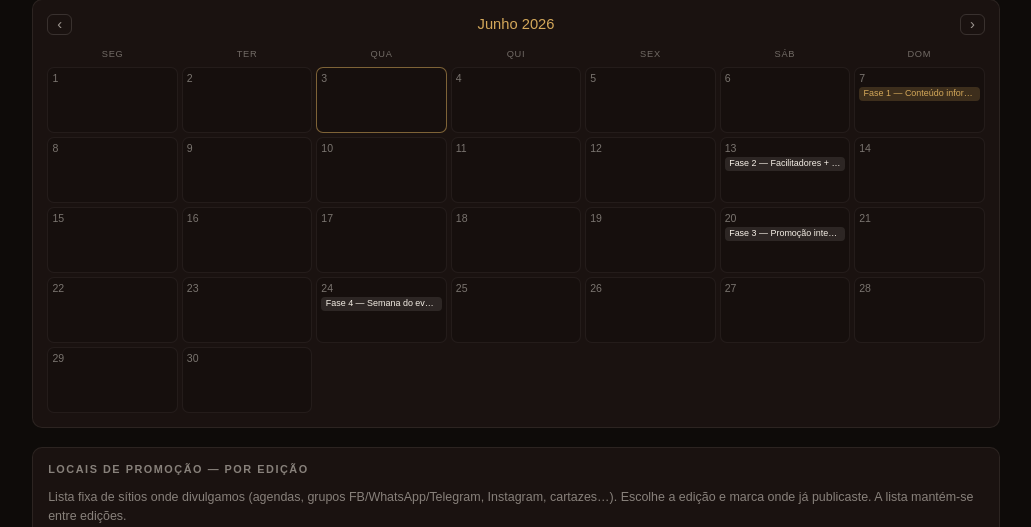
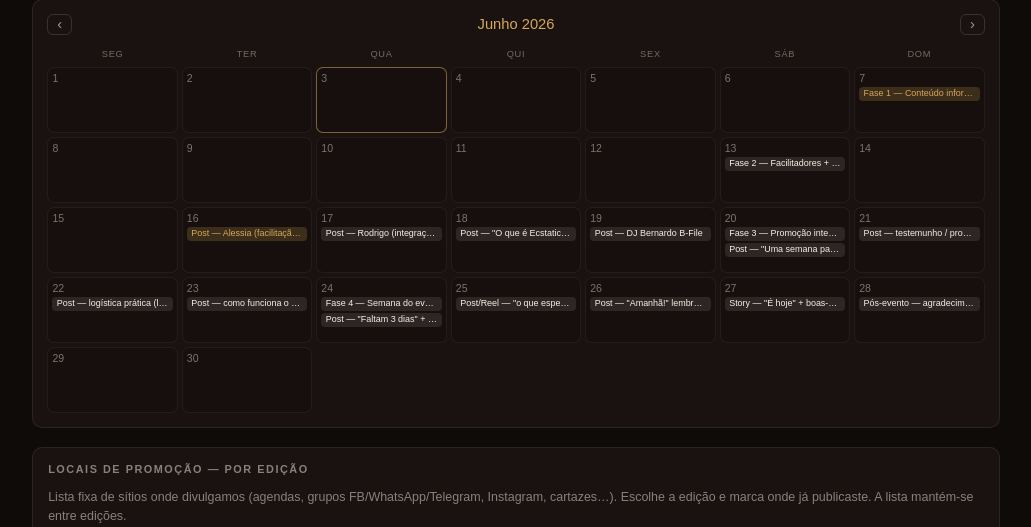
Before and after one commit to InnerFlect-Tech/ecstaticdance-viseu, a PHP site: page /server/admin/promotion.php in a window 1280 px wide. Shown: the part 197-724 px from the top of the page, without its empty margins (124-1155 px from the left). Run offline with PHP 8.4, Linux system fonts and the light colour scheme; the visitor is signed in with stand-in values (Sample User, id 1); some libraries are stand-ins or nearby versions.

Commit message:
Promoção: semear calendário da edição #02 (16–28 jun) + tarefas de preparação
- edv_campaign_seed_promo_schedule(): 16 itens idempotentes (source='promo_jun26')
  - posts datados: Alessia 16/6, Rodrigo 17/6, "O que é Ecstatic" 18/6 (Carol),
    DJ B-File 19/6, "1 semana" 20/6, prova social 21/6, logística 22/6,
    sliding scale 23/6, "faltam 3 dias" 24/6, reel 25/6, "amanhã" 26/6,
    "é hoje" 27/6, pós-evento/teaser 28/6
  - tarefas (17/6): Carolina envia códigos; Daniel promove + constrói lista
    de locais; Carol prepara o post genérico
- chamado em promotion.php e tarefas.php; editável/removível no /admin → Promoção

Co-Authored-By: Claude Opus 4.8 (1M context) <noreply@anthropic.com>

```diff
--- a/server/admin/campaign-lib.php
+++ b/server/admin/campaign-lib.php
@@ -161,6 +161,66 @@ function edv_campaign_seed_from_meeting(PDO $pdo): void
             $r[8] !== '' ? $r[8] : null,
             'meeting',
             $i,
+            $now,
+            $now,
+        ]);
+    }
+}
+
+/**
+ * Calendário de promoção da edição #02 (27 jun 2026), idempotente.
+ * Posts datados (post_date) + tarefas de preparação/ação (due_date).
+ * Editáveis/removíveis no /admin → Promoção. Marcadas source='promo_jun26'
+ * para não voltarem a ser semeadas.
+ */
+function edv_campaign_seed_promo_schedule(PDO $pdo): void
+{
+    $count = (int) $pdo->query("SELECT COUNT(*) FROM campaign_tasks WHERE source = 'promo_jun26'")->fetchColumn();
+    if ($count > 0) {
+        return;
+    }
+
+    // [area, title, owner, status, due_date, post_date, phase, channel, details]
+    $rows = [
+        // —— Ações de preparação (amanhã, 17 jun) ——
+        ['promocao', 'Carolina envia todos os códigos promocionais', 'Carolina', 'todo', '2026-06-17', null, 3, 'Email', 'Disparar os códigos da comunidade (1ª edição / regresso) por email via /admin → Códigos. Fazer 1 envio de teste primeiro.'],
+        ['promocao', 'Promover em todos os sites/plataformas + construir lista de locais', 'Daniel', 'todo', '2026-06-17', null, 3, 'Vários', 'Submeter o evento em agendas/grupos relevantes e construir a lista em /admin → Promoção → Locais de promoção (marcar onde já foi publicado por edição).'],
+        ['promocao', 'Preparar conteúdo — post "O que é Ecstatic Dance"', 'Carolina', 'todo', '2026-06-17', null, 3, null, 'Carol prepara o post educativo até dia 17 (publica a 18). Tom: saudável, acessível, sóbrio, descalços — não só para "muito espirituais".'],
+
+        // —— Posts datados ——
+        ['promocao', 'Post — Alessia (facilitação: círculo + cacau)', null, 'doing', null, '2026-06-16', 2, 'Instagram/Facebook', 'Apresentar a Alessia: círculo de abertura + cerimónia de cacau. Foto + bio curta.'],
+        ['promocao', 'Post — Rodrigo (integração)', null, 'todo', null, '2026-06-17', 2, 'Instagram/Facebook', 'Apresentar o Rodrigo: espaço de integração após a dança. Foto + bio curta.'],
+        ['promocao', 'Post — "O que é Ecstatic Dance" (genérico)', 'Carolina', 'todo', null, '2026-06-18', 3, 'Instagram/Facebook', 'Post educativo preparado pela Carol. Desmistificar: dança consciente, sóbria, descalços, acessível a todos.'],
+        ['promocao', 'Post — DJ Bernardo B-File', null, 'todo', null, '2026-06-19', 2, 'Instagram/Facebook', 'PROPOSTA. Destacar o DJ (@b_filemusic): jornada musical de 3h ao vivo. Fecha o trio de anúncios (Alessia/Rodrigo/DJ).'],
+        ['promocao', 'Post — "Uma semana para o evento"', null, 'todo', null, '2026-06-20', 3, 'Todos os canais', 'Contagem: falta 1 semana (27/6). Reforço de bilhetes. Early-bird terminou → standard 30€, regresso 20€.'],
+        ['promocao', 'Post — testemunho / prova social da 1ª edição', null, 'todo', null, '2026-06-21', 3, 'Instagram (feed + stories)', 'PROPOSTA. Foto/citação de quem dançou na 1ª edição. Confiança e pertença.'],
+        ['promocao', 'Post — logística prática (local, horário, o que trazer)', null, 'todo', null, '2026-06-22', 3, 'Instagram/Facebook', 'PROPOSTA. Nua e Crua, Viseu · portas 15:30 · dança 16:00–19:00. Trazer roupa confortável e garrafa de água; dança descalça e sóbria.'],
+        ['promocao', 'Post — como funciona o preço (sliding scale)', null, 'todo', null, '2026-06-23', 3, 'IG/FB + WhatsApp 1ª edição', 'PROPOSTA. Explicar sliding scale (mín. 30€, regresso 20€). Reforçar códigos de regresso ao grupo da 1ª edição.'],
+        ['promocao', 'Post — "Faltam 3 dias" + recontacto da comunidade', null, 'todo', null, '2026-06-24', 4, 'WhatsApp + IG stories', 'PROPOSTA. Lembrete + mensagem direta à comunidade da 1ª edição (via /admin → Participantes).'],
+        ['promocao', 'Post/Reel — "o que esperar numa sessão"', null, 'todo', null, '2026-06-25', 4, 'Instagram Reels', 'PROPOSTA. Vídeo curto do arco de uma sessão (chegada → dança → integração).'],
+        ['promocao', 'Post — "Amanhã!" lembrete final', null, 'todo', null, '2026-06-26', 4, 'IG stories + WhatsApp + FB', 'PROPOSTA. Últimos bilhetes + detalhes de chegada (morada, horário, estacionamento).'],
+        ['promocao', 'Story — "É hoje" + boas-vindas', null, 'todo', null, '2026-06-27', 4, 'Instagram stories', 'PROPOSTA. Story de manhã no dia do evento + acolhimento à chegada.'],
+        ['promocao', 'Pós-evento — agradecimento + teaser próxima edição', null, 'todo', null, '2026-06-28', 4, 'Instagram/Facebook', 'PROPOSTA. Obrigado + foto + abrir "semana zero" da próxima edição (já com data). Liga à Fase 4.'],
+    ];
+
+    $stmt = $pdo->prepare(
+        'INSERT INTO campaign_tasks (area, title, owner, status, due_date, post_date, phase, channel, details, source, sort_order, created_at, updated_at)
+         VALUES (?, ?, ?, ?, ?, ?, ?, ?, ?, ?, ?, ?, ?)'
+    );
+    $now = edv_campaign_now_sql();
+    foreach ($rows as $i => $r) {
+        $stmt->execute([
+            $r[0],
+            mb_substr($r[1], 0, 255),
+            $r[2],
+            $r[3],
+            $r[4],
+            $r[5],
+            $r[6],
+            $r[7],
+            $r[8] !== '' ? $r[8] : null,
+            'promo_jun26',
+            100 + $i,
             $now,
             $now,
         ]);
--- a/server/admin/promotion.php
+++ b/server/admin/promotion.php
@@ -22,6 +22,7 @@ const EDV_PROMO_PHASES = [
 $pdo = db();
 edv_campaign_ensure_schema($pdo);
 edv_campaign_seed_from_meeting($pdo);
+edv_campaign_seed_promo_schedule($pdo);
 edv_promo_places_ensure_schema($pdo);
 edv_promo_places_seed($pdo);
 
--- a/server/api/tarefas.php
+++ b/server/api/tarefas.php
@@ -30,6 +30,7 @@ if ($expected === '' || !hash_equals($expected, $token)) {
 $pdo = db();
 edv_campaign_ensure_schema($pdo);
 edv_campaign_seed_from_meeting($pdo);
+edv_campaign_seed_promo_schedule($pdo);
 
 $rows = edv_campaign_all($pdo);
 $today = db_today_string();
```
